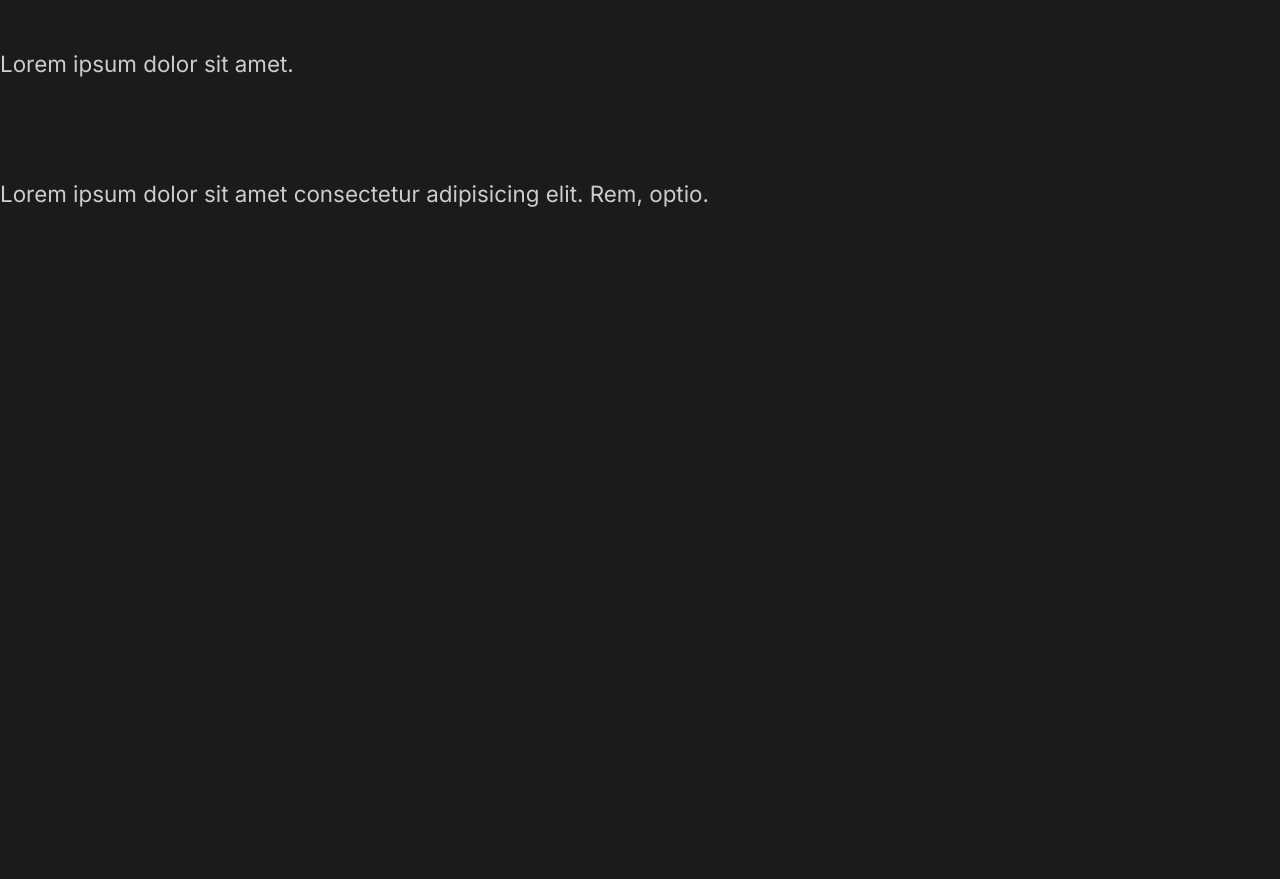
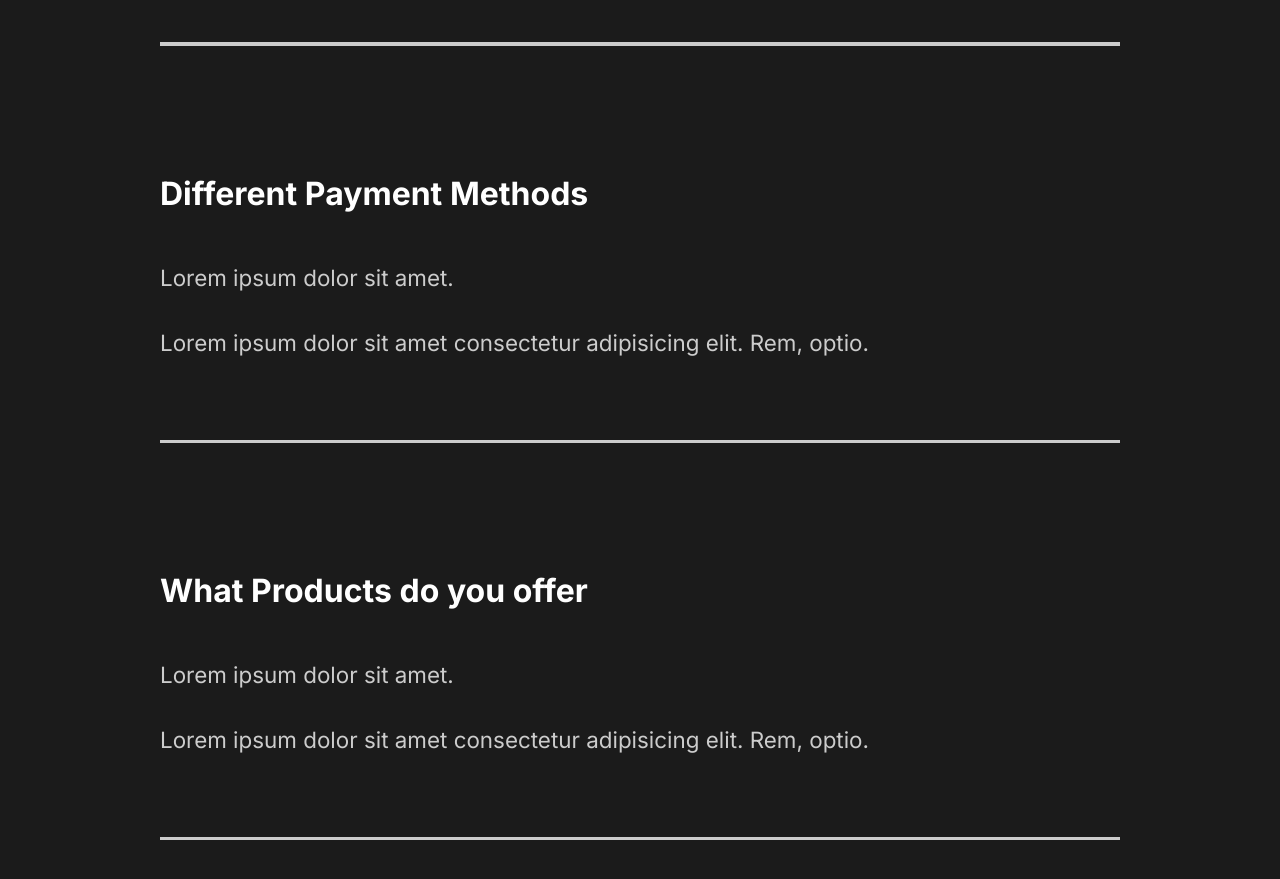
Before and after one commit to theoladas/react-portofolio, a React (Create React App) app in the folder react-portofolio/: page / in a window 1280 px wide. Shown: the part 3006-3885 px from the top of the page. Before the commit the page ends 3265 px from the top, so only its background shows below. Built offline with nearby package versions, Linux system fonts and the light colour scheme.

Commit message:
Added - Faq Section styles

```diff
--- a/react-portofolio/public/index.html
+++ b/react-portofolio/public/index.html
@@ -29,7 +29,7 @@
       work correctly both with client-side routing and a non-root public URL.
       Learn how to configure a non-root public URL by running `npm run build`.
     -->
-    <title>React App</title>
+    <title>React Portofolio</title>
   </head>
   <body>
     <noscript>You need to enable JavaScript to run this app.</noscript>
--- a/react-portofolio/src/components/FaqSection.js
+++ b/react-portofolio/src/components/FaqSection.js
@@ -1,8 +1,10 @@
 import React from "react";
+import styled from "styled-components";
+import { StyledAbout } from "../styles";
 
 const FaqSection = () => {
   return (
-    <div className="faq">
+    <StyledFaq>
       <h2>
         Any Questions <span>FAQ</span>
       </h2>
@@ -14,6 +16,7 @@
             Lorem ipsum dolor sit amet consectetur adipisicing elit. Rem, optio.
           </p>
         </div>
+        <div className="faq-line"></div>
       </div>
       <div className="question">
         <h4>Daily Schedule</h4>
@@ -23,6 +26,7 @@
             Lorem ipsum dolor sit amet consectetur adipisicing elit. Rem, optio.
           </p>
         </div>
+        <div className="faq-line"></div>
       </div>
       <div className="question">
         <h4>Different Payment Methods</h4>
@@ -32,6 +36,7 @@
             Lorem ipsum dolor sit amet consectetur adipisicing elit. Rem, optio.
           </p>
         </div>
+        <div className="faq-line"></div>
       </div>
       <div className="question">
         <h4>What Products do you offer</h4>
@@ -41,9 +46,37 @@
             Lorem ipsum dolor sit amet consectetur adipisicing elit. Rem, optio.
           </p>
         </div>
+        <div className="faq-line"></div>
       </div>
-    </div>
+    </StyledFaq>
   );
 };
 
+const StyledFaq = styled(StyledAbout)`
+  display: block;
+  span {
+    display: block;
+  }
+  h2 {
+    font-weight: lighter;
+    padding-bottom: 2rem;
+  }
+  .faq-line {
+    background: #ccc;
+    width: 100%;
+    height: 0.2rem;
+    margin: 2rem 0rem;
+  }
+  .question {
+    padding: 3rem 0rem;
+    cursor: pointer;
+  }
+  .answer {
+    padding: 2rem 0rem;
+    p {
+      padding: 1rem 0rem;
+    }
+  }
+`;
+
 export default FaqSection;
--- a/react-portofolio/src/components/GlobalStyle.js
+++ b/react-portofolio/src/components/GlobalStyle.js
@@ -34,6 +34,7 @@
     }
     h4 {
         font-weight: bold;
+        font-size: 2rem;
     }
     p {
         font-size: 1.4rem;
```
Also changed, not shown: react-portofolio/public/logo192.png (deleted), react-portofolio/public/logo512.png (deleted).
